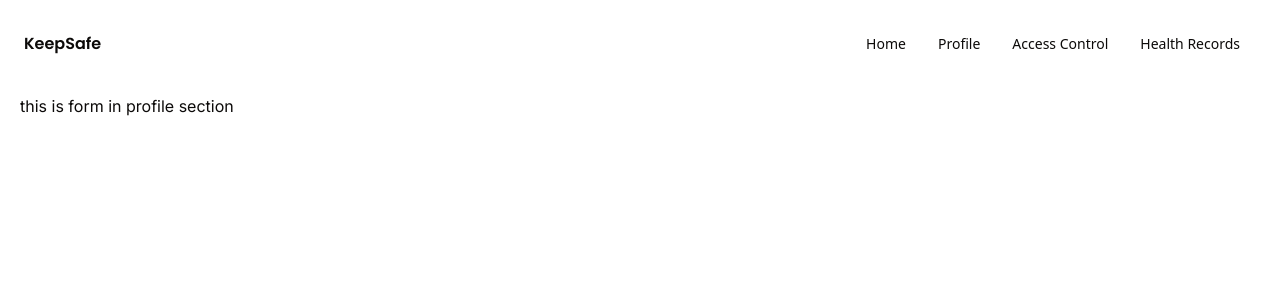
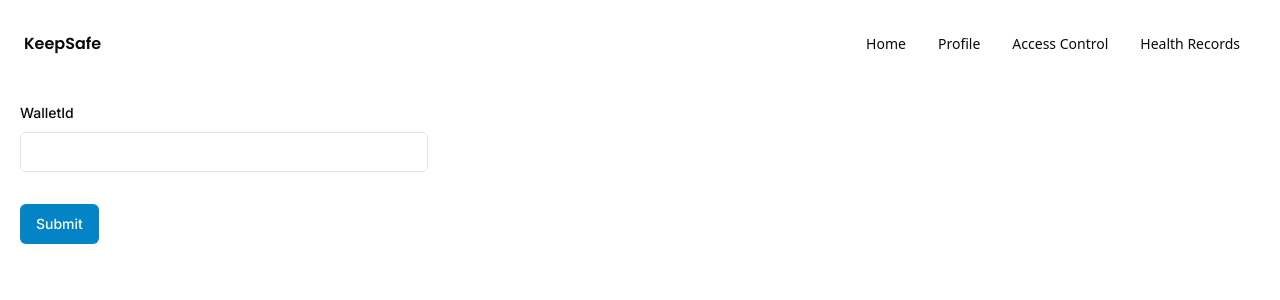
Before and after one commit to heyitsadityaa/capstone-project-151, a Next.js app: page /patient/profile in a window 1280 px wide. Shown: the top 300 px of the page. Built offline with nearby package versions, Linux system fonts and the light colour scheme.

Commit message:
chore: Update landing page layout and styles

```diff
--- a/app/(LandingPage)/(routes)/auth/page.tsx
+++ b/app/(LandingPage)/(routes)/auth/page.tsx
@@ -4,7 +4,7 @@ import { Button } from "@/components/ui/button";
 
 function page() {
   return (
-    <div className="w-1/2 flex flex-col space-y-5 py-4 px-10 rounded">
+    <div className="flex flex-col space-y-5 py-5 px-10 rounded max-w-2xl mx-auto">
       <Button variant="default" className="" asChild>
         <Link href="/patient">Sign In as Patient</Link>
       </Button>
--- a/app/(LandingPage)/_components/navbar.tsx
+++ b/app/(LandingPage)/_components/navbar.tsx
@@ -16,7 +16,7 @@ export const Navbar = () => {
       )}
     >
       <Logo />
-      <div className="sm:ml-auto sm:justify-end justify-between w-full flex items-center gap-x-2">
+      <div className="sm:ml-auto sm:justify-end justify-between w-full flex gap-x-2">
         <Button>
           <Link href="/auth">Sign In</Link>
         </Button>
--- a/app/patient/(routes)/profile/page.tsx
+++ b/app/patient/(routes)/profile/page.tsx
@@ -36,16 +36,31 @@ function Profile() {
     },
   });
 
-  // 2. Define a submit handler.
   function onSubmit(values: z.infer<typeof individualDetails>) {
-    // Do something with the form values.
-    // ✅ This will be type-safe and validated.
     console.log(values);
   }
   return (
-    <div className="py-3.5 px-5">
-      <h1>this is form in profile section</h1>
-    </div>
+    <Form {...form}>
+      <form
+        onSubmit={form.handleSubmit(onSubmit)}
+        className="space-y-8 py-5 px-5 max-w-md "
+      >
+        <FormField
+          control={form.control}
+          name="walletId"
+          render={({ field }) => (
+            <FormItem>
+              <FormLabel>WalletId</FormLabel>
+              <FormControl>
+                <Input placeholder="" {...field} />
+              </FormControl>
+              <FormMessage />
+            </FormItem>
+          )}
+        />
+        <Button type="submit">Submit</Button>
+      </form>
+    </Form>
   );
 }
 
```
